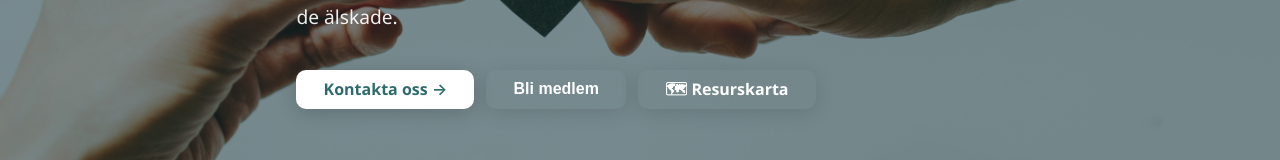
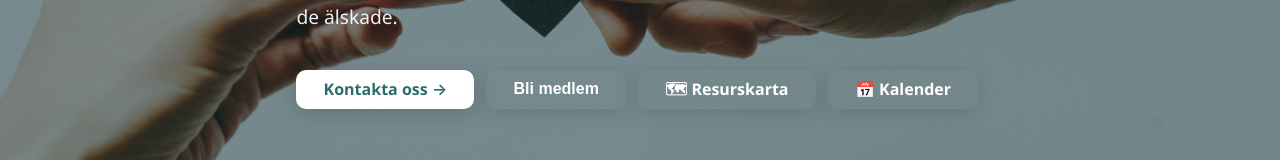
Before and after one commit to HammerOfSteel/livlust_website, a React (Vite) app in the folder frontend/: page / in a window 1280 px wide. Shown: the part 455-615 px from the top of the page. Built offline with nearby package versions, Linux system fonts and the light colour scheme; no server answers.

Commit message:
Add calendar button to hero linking to public Google Calendar

```diff
--- a/frontend/src/components/Hero.tsx
+++ b/frontend/src/components/Hero.tsx
@@ -69,6 +69,14 @@ export default function Hero() {
           <a href="/resurskarta" className="btn hero-cta-secondary">
             🗺 {t('resurskarta.cta')}
           </a>
+          <a
+            href="https://calendar.google.com/calendar/embed?src=info%40livslusths.se&ctz=Europe%2FStockholm"
+            target="_blank"
+            rel="noopener noreferrer"
+            className="btn hero-cta-secondary"
+          >
+            📅 {t('kalender.cta')}
+          </a>
         </div>
       </div>
 
--- a/frontend/src/i18n/en.json
+++ b/frontend/src/i18n/en.json
@@ -88,6 +88,9 @@
     "news": "News",
     "contact": "Contact"
   },
+  "kalender": {
+    "cta": "Calendar"
+  },
   "resurskarta": {
     "cta": "Resource map",
     "page_title": "Resource map",
--- a/frontend/src/i18n/sv.json
+++ b/frontend/src/i18n/sv.json
@@ -88,6 +88,9 @@
     "news": "Nyheter",
     "contact": "Kontakt"
   },
+  "kalender": {
+    "cta": "Kalender"
+  },
   "resurskarta": {
     "cta": "Resurskarta",
     "page_title": "Resurskarta",
```
